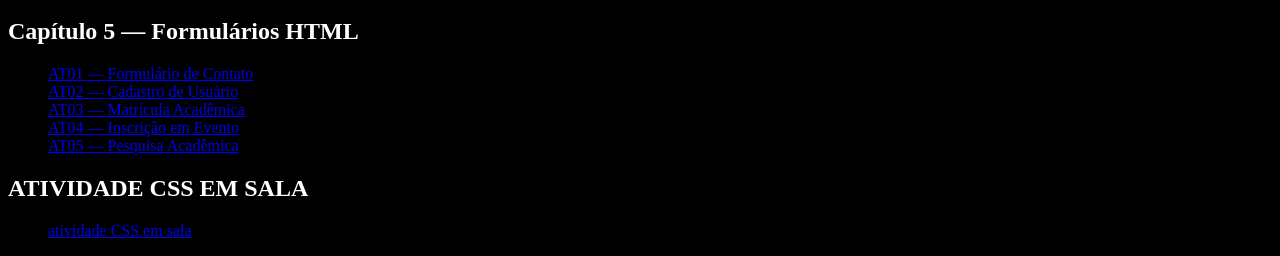
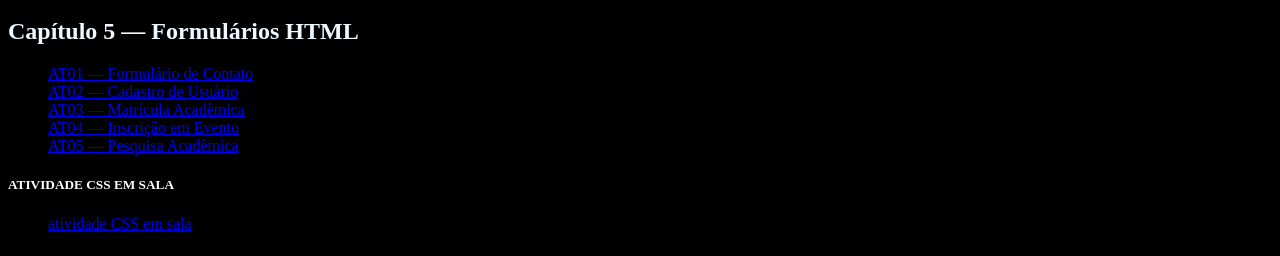
Before and after one commit to jtss6-web/jtss6-web.github.io, a plain HTML site: page index.html in a window 1280 px wide. Shown: the part 672-928 px from the top of the page. Drawn offline with Linux system fonts and the light colour scheme.

Commit message:
Update index.html

```diff
--- a/index.html
+++ b/index.html
@@ -77,7 +77,7 @@ Busco constantemente aprimorar minhas habilidades técnicas e desenvolver projet
 
 
     <section>
-  <h2>ATIVIDADE CSS EM SALA</h2><style> h2{color: white;}</style>
+  <h5>ATIVIDADE CSS EM SALA</h5><style> h5{color: white;}</style>
 
   <nav>
     <ul>
```
